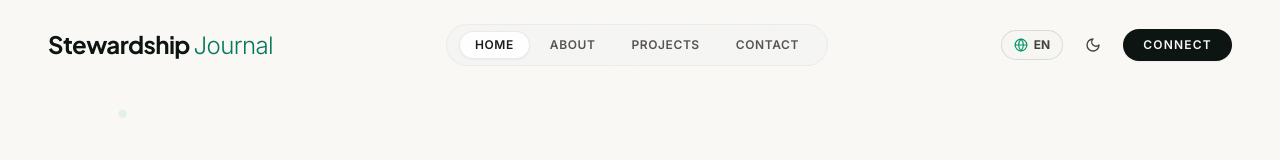
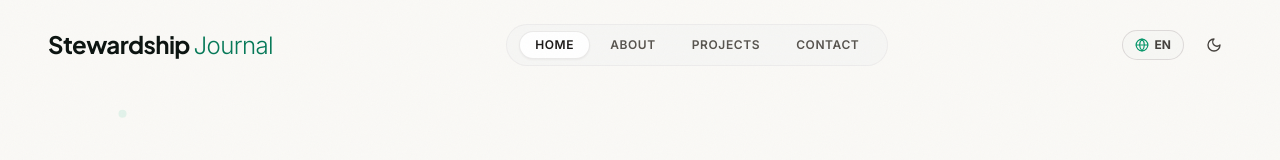
Before and after one commit to Ash-000/Jess_portofolio, a Next.js app: page / in a window 1280 px wide. Shown: the top 160 px of the page. Built offline with nearby package versions, Linux system fonts and the light colour scheme.

Commit message:
refactor: remove CONNECT CTA button from desktop and mobile navbar

```diff
--- a/components/Navbar.tsx
+++ b/components/Navbar.tsx
@@ -131,7 +131,7 @@ export default function Navbar() {
           })}
         </nav>
 
-        {/* Right Controls & CTA */}
+        {/* Right Controls */}
         <div className="hidden md:flex items-center space-x-3">
           {/* Language Switcher */}
           <button
@@ -157,14 +157,6 @@ export default function Navbar() {
               )}
             </div>
           </button>
-
-          {/* Connect Button */}
-          <a
-            href="#contact"
-            className="px-5 py-2 rounded-full text-xs font-semibold uppercase tracking-widest bg-forest-900 text-cream-50 hover:bg-emerald-700 dark:bg-emerald-600 dark:hover:bg-emerald-500 transition-all shadow-sm hover:shadow-md hover:-translate-y-0.5 active:translate-y-0"
-          >
-            {t.nav.connect}
-          </a>
         </div>
 
         {/* Mobile Controls */}
@@ -252,23 +244,6 @@ export default function Navbar() {
               );
             })}
           </div>
-
-          <div
-            style={{
-              transitionDelay: isOpen ? `${navLinks.length * 50}ms` : "0ms",
-            }}
-            className={`pt-2 transition-all duration-300 ${
-              isOpen ? "translate-y-0 opacity-100" : "translate-y-2 opacity-0"
-            }`}
-          >
-            <a
-              href="#contact"
-              onClick={() => handleLinkClick("contact")}
-              className="block text-center w-full py-3.5 rounded-full text-xs font-semibold uppercase tracking-widest bg-forest-900 text-cream-50 dark:bg-emerald-600 hover:bg-emerald-700 transition-all shadow-md active:scale-95"
-            >
-              {t.nav.connect}
-            </a>
-          </div>
         </div>
       )}
     </header>
```
